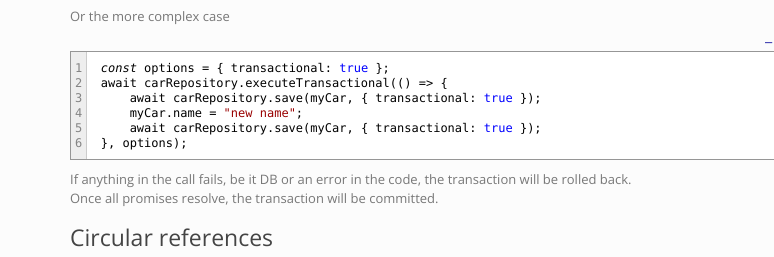
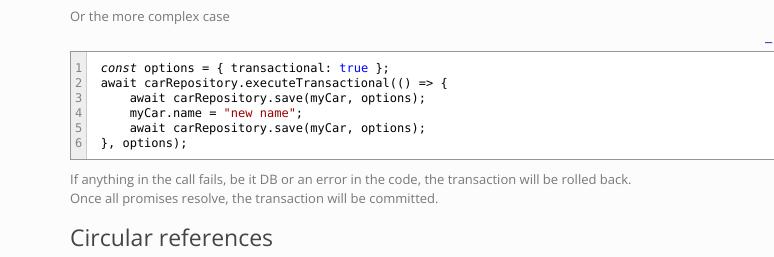
Before and after one commit to geoinfo-applications/bookshelf-orm, a website: page docs/index.html in a window 1280 px wide. Shown: the part 3965-4222 px from the top of the page, 0-774 px from the left. Drawn offline with nearby package versions, Linux system fonts and the light colour scheme.

Commit message:
fix transaction sample

```diff
--- a/docs/index.html
+++ b/docs/index.html
@@ -231,9 +231,9 @@ registry.register(&quot;OwnerDBMapping&quot;, &quot;test&quot;, {
 <pre class="prettyprint source lang-javascript"><code>await carRepository.save(myCar, { transactional: true });</code></pre><p>Or the more complex case</p>
 <pre class="prettyprint source lang-javascript"><code>const options = { transactional: true };
 await carRepository.executeTransactional(() => {
-    await carRepository.save(myCar, { transactional: true });
+    await carRepository.save(myCar, options);
     myCar.name = &quot;new name&quot;;
-    await carRepository.save(myCar, { transactional: true });
+    await carRepository.save(myCar, options);
 }, options);</code></pre><p>If anything in the call fails, be it DB or an error in the code, the transaction will be rolled back.<br>Once all promises resolve, the transaction will be committed.</p>
 <h3>Circular references</h3><p>Not supported. Generally advised against.</p></article>
     </section>
```
Also changed, not shown: docs/quicksearch.html (+1 -1 lines), readme-doc.md.
